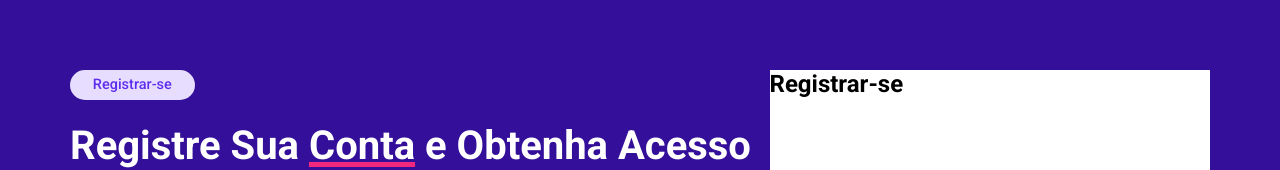
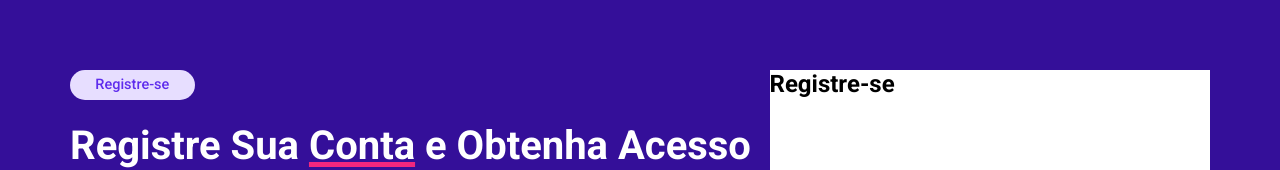
Before and after one commit to Romulo-aquila/Edurock-LadingPage, a React (Vite) app: page / in a window 1280 px wide. Shown: the part 3772-3942 px from the top of the page. Built offline with nearby package versions, Linux system fonts and the light colour scheme.

Commit message:
Iniciando sessão de Registração

```diff
--- a/src/components/RegistrationSession.jsx
+++ b/src/components/RegistrationSession.jsx
@@ -105,7 +105,7 @@ function RegistrationSession() {
     <>
     <Container>
      <TextSection>
-        <CaptionTxt>Registrar-se</CaptionTxt>
+        <CaptionTxt>Registre-se</CaptionTxt>
         <Title>Registre Sua <Underline>Conta</Underline> e Obtenha Acesso Gratuito a
             <NumYellow> 60000</NumYellow> cursos online </Title>
         <PlayAndSubTitle>
@@ -115,7 +115,7 @@ function RegistrationSession() {
         </PlayAndSubTitle>
     </TextSection>
         <RegisterField>
-            <RgText>Registrar-se</RgText>
+            <RgText>Registre-se</RgText>
         </RegisterField>
     </Container>
     <WSpace></WSpace>
```
